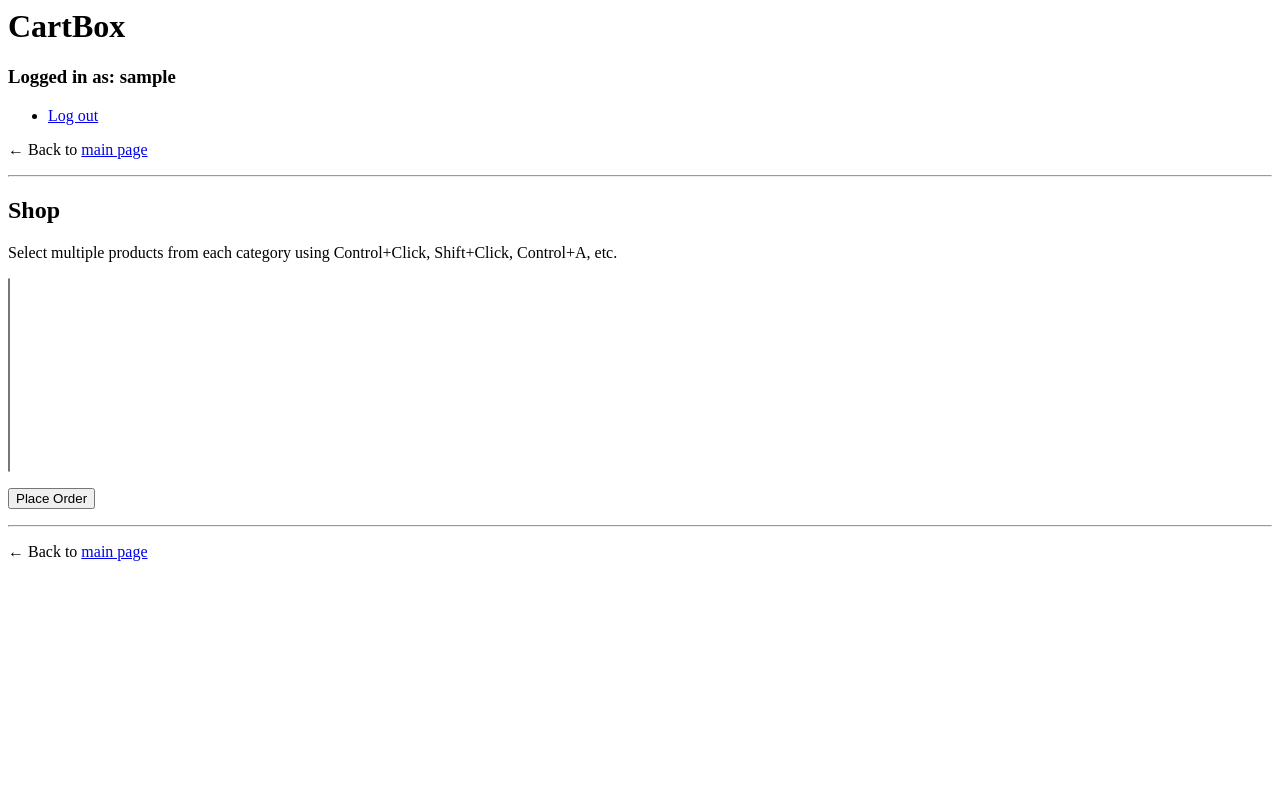
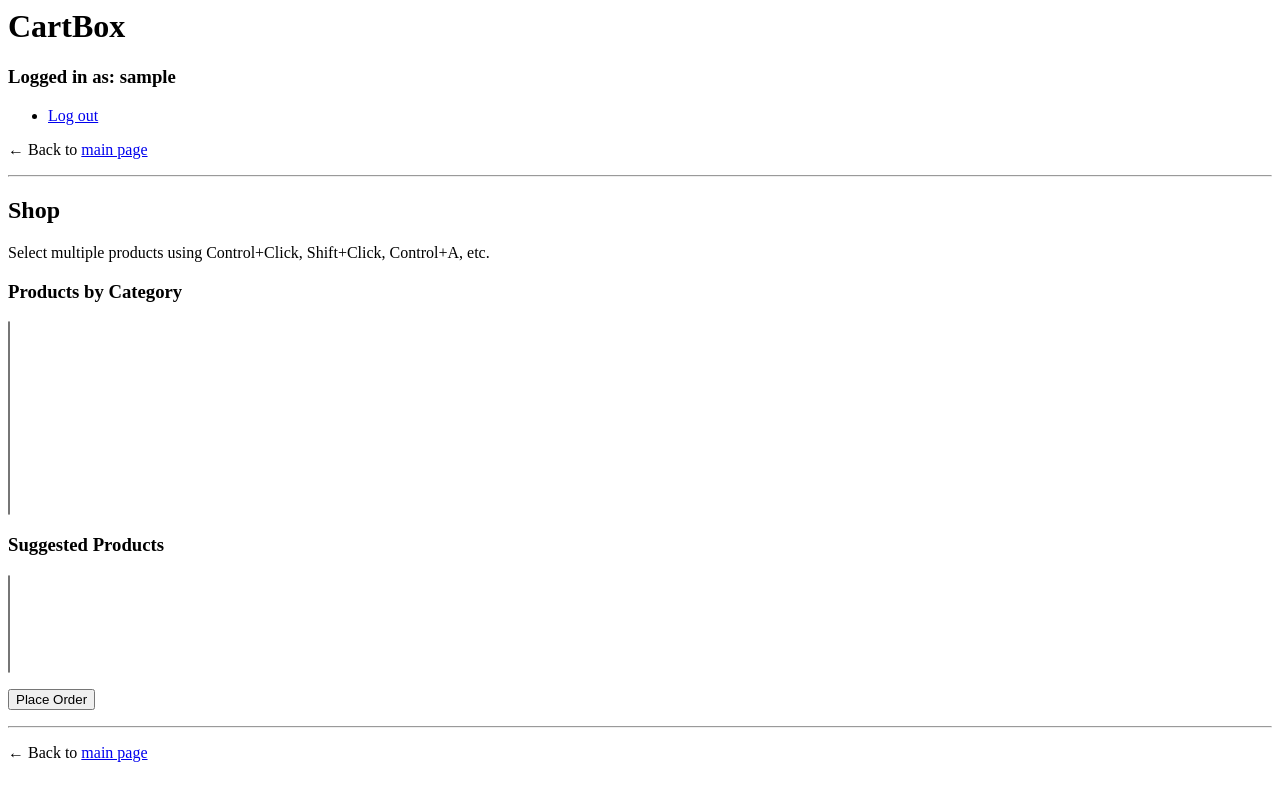
Before and after one commit to bayersglassey/cartbox, a Django app: page /cart/shop/ in a window 1280 px wide. Run offline with Django 3.2, Linux system fonts and the light colour scheme; the visitor is signed in with stand-in values (Sample User, id 1); data that the repository does not hold is empty.

Commit message:
added CartUser, restarted migrations from scratch. Added OrderItem.suggested, Order.items_by_category

```diff
--- a/cartbox/cart/models.py
+++ b/cartbox/cart/models.py
@@ -1,10 +1,17 @@
 
+from collections import defaultdict
 from django.db import models
 from django.conf import settings
+from django.contrib.auth.models import AbstractUser
 
 
 # varchars laaame :'(
 MAX_LENGTH = 200
+
+
+class CartUser(AbstractUser):
+    def get_suggested_products(self, max=5):
+        return Product.objects.all()[:max]
 
 
 class Category(models.Model):
@@ -39,6 +46,14 @@ class Order(models.Model):
     def __str__(self):
         id_msg = "(unsaved)" if self.id is None else self.id
         return "{} {}".format(self.__class__.__name__, id_msg)
+    def items_by_category(self):
+        items_by_category = defaultdict(list)
+        for item in self.items.all():
+            items_by_category[item.category].append(item)
+        # We convert to a dict so that we can do
+        # order.items_by_category.items in templates without Django
+        # trying to add an 'items' key to our defaultdict... *sigh*
+        return dict(items_by_category)
 
 class OrderItem(ProductInfo):
     class Meta:
@@ -46,5 +61,7 @@ class OrderItem(ProductInfo):
     order = models.ForeignKey(Order,
         related_name='items')
     category = models.ForeignKey(Category)
+    suggested = models.BooleanField(default=False)
     def __str__(self):
-        return "1 x {}".format(self.title)
+        suggested_msg = " [*]" if self.suggested else ""
+        return "1 x {}{}".format(self.title, suggested_msg)
--- a/cartbox/cart/templates/cart/shop.html
+++ b/cartbox/cart/templates/cart/shop.html
@@ -2,10 +2,11 @@
 
 {% block main %}
     <h2>Shop</h2>
-    <p>Select multiple products from each category using Control+Click, Shift+Click, Control+A, etc.</p>
+    <p>Select multiple products using Control+Click, Shift+Click, Control+A, etc.</p>
     <form method="post" action="">
         {% csrf_token %}
-        <select name="sku" multiple size="12">
+        <label for="select-sku"><h3>Products by Category</h3></label>
+        <select id="select-sku" name="sku" multiple size="12">
             {% for category in categories %}
             <optgroup label="{{ category }}">
                 {% for product in category.products.all %}
@@ -14,6 +15,12 @@
             </optgroup>
             {% endfor %}
         </select>
+        <label for="select-suggested-sku"><h3>Suggested Products</h3></label>
+        <select id="select-suggested-sku" name="suggested-sku" multiple size="6">
+            {% for product in user.get_suggested_products %}
+            <option value="{{ product.sku }}">{{ product }}</option>
+            {% endfor %}
+        </select>
         <p>
             <button type="submit">Place Order</button>
         </p>
--- a/cartbox/cart/views.py
+++ b/cartbox/cart/views.py
@@ -19,12 +19,14 @@ class ShopView(CreateView):
         user = request.user
         order = user.orders.create()
         for key, values in request.POST.lists():
-            if key != 'sku': continue
+            if key not in ['sku', 'suggested-sku']: continue
+            suggested = key == 'suggested-sku'
             products = Product.objects.filter(sku__in=values)
             for product in products:
                 order.items.create(
                     sku=product.sku, title=product.title,
-                    category=product.category)
+                    category=product.category,
+                    suggested=suggested)
         self.object = order
         return FormMixin.form_valid(self, form)
 
--- a/cartbox/cartbox/settings.py
+++ b/cartbox/cartbox/settings.py
@@ -27,6 +27,7 @@ DEBUG = False
 
 ALLOWED_HOSTS = []
 
+AUTH_USER_MODEL = 'cart.cartuser'
 LOGIN_REDIRECT_URL = '/'
 LOGOUT_REDIRECT_URL = '/'
 
```
Also changed, not shown: cartbox/cart/templates/cart/order.html (+10 -2 lines), cartbox/analytics/migrations/__init__.py (deleted), cartbox/cart/migrations/0001_initial.py, cartbox/cart/migrations/0002_auto_20190316_1625.py (deleted), cartbox/cart/migrations/0002_orderitem_suggested.py (added).
